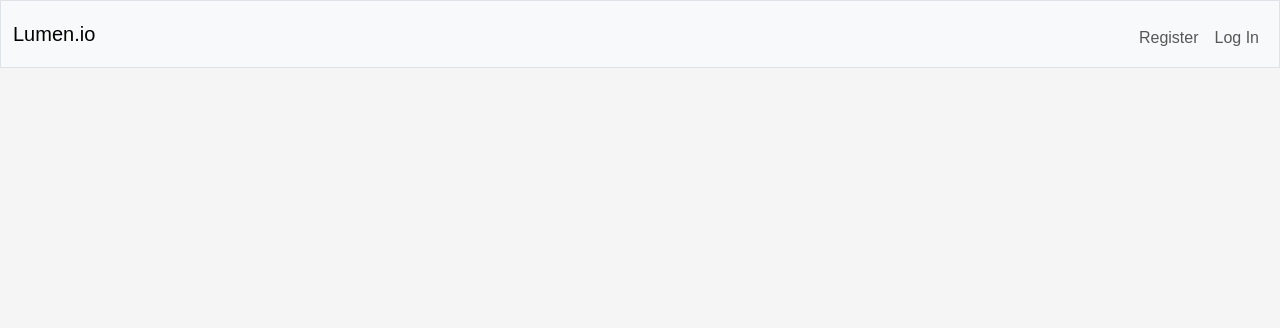
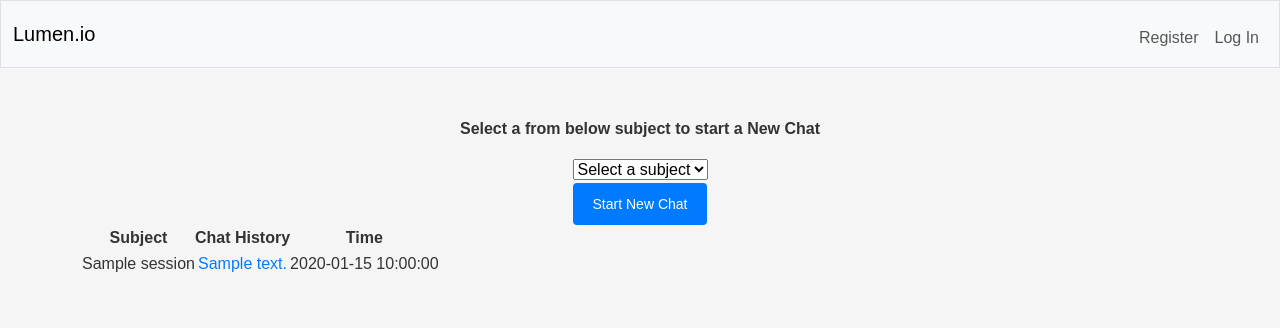
Before and after one commit to nadirrehman623-debug/Lumen, a Flask app: template templates/chat_history.html in a window 1280 px wide. Shown: the top 328 px of the page. Run offline with Flask 3, Linux system fonts and the light colour scheme; the template is opened without the code that fills it: most values are stand-ins (such as "Sample title", 1, 10 or a date in 2020); some libraries are stand-ins or nearby versions.

Commit message:
Added the chat : history and interface routes

```diff
--- a/app.py
+++ b/app.py
@@ -1,3 +1,5 @@
+import os
+
 from cs50 import SQL
 from openai import OpenAI
 from flask import Flask, flash, redirect, render_template, request, session, abort
@@ -17,7 +19,10 @@ Session(app)
 db = SQL("sqlite:///Lumen.db")
 
 # Initialize OpenAI client
-client = OpenAI()
+client = OpenAI(
+    api_key=os.environ["GROQ_API_KEY"],
+    base_url="https://api.groq.com/openai/v1"
+)
 
 # List of all valid subjects for users to choose from when setting up their account
 subjects = ["Math", "Philosophy", "Computer Science", "Biology", "Chemistry",
@@ -42,18 +47,39 @@ def index():
     else:
         rows = db.execute("SELECT subject FROM subjects WHERE user_id = ?", session["user_id"])
         if rows:
-            return redirect("/chat")
+            return redirect("/chat/history")
         else:
             return redirect("/setup")
 
 
-@app.route("/chat/history")
+@app.route("/chat/history", methods=["GET", "POST"])
 @login_required
 def chat_history():
-    """ View chat history """
+    """ Display chat history """
 
-    # Implementation for viewing chat history
-    pass
+    # if user reached route via POST (as by submitting a form via POST)
+    if request.method == "POST":
+        selected_subject = request.form.get("subject")
+        if not selected_subject:
+            flash("Subject is required", "error")
+            chat_sessions = db.execute("SELECT * FROM sessions WHERE user_id = ?", session["user_id"])
+            return render_template("chat_history.html", subjects=subjects, chat_sessions=chat_sessions)
+
+        # if the selected subject is in subjects table with current user's id, then add new chat session to sessions table
+        if db.execute("SELECT * FROM subjects WHERE user_id = ? AND subject = ?", session["user_id"], selected_subject):
+            db.execute("INSERT INTO sessions (user_id, subject_id) VALUES(?, ?)", session["user_id"], db.execute("SELECT id FROM subjects WHERE user_id = ? AND subject = ?", session["user_id"], selected_subject)[0]["id"])
+        # if the selected subject is not in subjects table with current user's id
+        else:
+            db.execute("INSERT INTO subjects (user_id, subject) VALUES(?, ?)", session["user_id"], selected_subject)
+            db.execute("INSERT INTO sessions (user_id, subject_id) VALUES(?, ?)", session["user_id"], db.execute("SELECT id FROM subjects WHERE user_id = ? AND subject = ?", session["user_id"], selected_subject)[0]["id"])
+
+        flash("New chat session started!", "success")
+        return redirect("/chat/new")
+
+    # if the user reached route via GET (as by clicking a link or via redirect)
+    else:
+        chat_sessions = db.execute("SELECT * FROM sessions WHERE user_id = ?", session["user_id"])
+        return render_template("chat_history.html", subjects=subjects, chat_sessions=chat_sessions)
 
 
 @app.route("/chat/new", methods=["GET", "POST"])
@@ -61,9 +87,9 @@ def chat_history():
 def chat_new():
     """ Chat interface for users to interact with the socratic AI asisstant """
 
-    system_prompt = "You are Lumen, a socratic AI assistant designed to help students learn by asking thought-provoking questions. " \
-                    "You have access to the user's selected subject for this session, which is " \
-                    "Never ever answer user's question directly. make sure to ask questions that guide the user to think critically and arrive at the answer on their own. " \
+    system_prompt = f"You are Lumen, a socratic AI assistant designed to help students learn by asking thought-provoking questions. " \
+                    "You have access to the user's selected subject for this session, which is {selected_subject}. " \
+                    "You must never answer user's question directly. make sure to ask questions that guide the user to think critically and arrive at the answer on their own. " \
                     "Always be respectful and encouraging in your responses yet display a socratic personality in your responses. Your goal is to foster a deep understanding of the subject matter and promote independent thinking. " \
                     "The user is a student seeking help with their studies, and you are here to assist them in their learning journey. if the user asks you a question urelated to the current subjects they are studying, " \
                     "respond with a gentle reminder to stay focused on their studies and ask if they have any questions related to the subjects they are studying. also if the user asks you to directly answer their question, " \
@@ -74,7 +100,7 @@ def chat_new():
         user_input = request.json.get("user_input")
         # call OpenAI API to generate response based on user input and user's selected subjects. The response should be in JSON format with a "response" key.
         response = client.chat.completions.create(
-            model="gpt-5",
+            model="llama-3.3-70b-versatile",
             messages=[
                 {"role": "system", "content": system_prompt},
                 {"role": "user", "content": user_input}
@@ -83,11 +109,18 @@ def chat_new():
 
         # For now, just render the chat interface. The actual chat functionality will be implemented in a future update.
         flash("Unknown error occurred", "error")
-        return redirect("/chat/new")
+        return redirect("/chat/new", response=response.choices[0].message.content)
 
+    # User reached route via GET (as by clicking a link or via redirect)
     else:
-     # For now, just render the chat interface. The actual chat functionality will be implemented in a future update.
-        return render_template("chat_interface.html")
+        response = client.chat.completions.create(
+            model="llama-3.3-70b-versatile",
+            messages=[
+                {"role": "system", "content": system_prompt},
+                {"role": "user", "content": "Greet the user and ask how you can assist them with their studies today."}
+            ]
+        )
+        return render_template("chat_interface.html", response=response.choices[0].message.content)
 
 
 @app.route("/chat/<session_id>", methods=["GET", "POST"])
@@ -95,8 +128,14 @@ def chat_new():
 def chat_session(session_id):
     """ View a specific chat session """
 
+    # if user reached route via POST (as by submitting a form via POST)
+    if request.method == "POST":
+        # Implementation for handling user input and generating response for a specific chat session
+        pass
+
     # Implementation for viewing a specific chat session
-    pass
+    else:
+        return render_template("chat_session.html", session_id=session_id)
 
 
 @app.route("/login", methods=["GET", "POST"])
@@ -167,7 +206,7 @@ def register():
 
         # Check if username already taken
         try:
-            db.execute("INSERT INTO users (username, hash) VALUES(?, ?)",
+            db.execute("INSERT INTO users (username, password_hash) VALUES(?, ?)",
                        request.form.get("username"), hash_pass)
             flash("Registration successful! Please setup your account.", "success")
             # Log the user in by remembering their user_id in session
--- /dev/null
+++ b/schema.sql
@@ -0,0 +1,40 @@
+-- schema for Lumen application
+-- for users table
+CREATE TABLE users (
+    id INTEGER PRIMARY KEY AUTOINCREMENT,
+    username TEXT NOT NULL UNIQUE,
+    email TEXT NOT NULL UNIQUE,
+    password_hash TEXT NOT NULL
+    );
+
+-- for subjects table
+CREATE TABLE subjects (
+    id INTEGER PRIMARY KEY AUTOINCREMENT,
+    subject TEXT NOT NULL,
+    user_id INTEGER NOT NULL,
+    session_id INTEGER,
+    FOREIGN KEY (user_id) REFERENCES users(id),
+    FOREIGN KEY (session_id) REFERENCES sessions(id)
+);
+
+-- for sessions table
+CREATE TABLE sessions (
+    id INTEGER PRIMARY KEY AUTOINCREMENT,
+    user_id INTEGER NOT NULL,
+    subject_id INTEGER NOT NULL,
+    created_at TIMESTAMP DEFAULT CURRENT_TIMESTAMP,
+    session_summary TEXT,
+    topics_covered TEXT,
+    FOREIGN KEY (user_id) REFERENCES users(id),
+    FOREIGN KEY (subject_id) REFERENCES subjects(id)
+);
+
+-- for messages table
+CREATE TABLE messages (
+    id INTEGER PRIMARY KEY AUTOINCREMENT,
+    session_id INTEGER NOT NULL,
+    role TEXT NOT NULL,
+    content TEXT NOT NULL,
+    created_at TIMESTAMP DEFAULT CURRENT_TIMESTAMP,
+    FOREIGN KEY (session_id) REFERENCES sessions(id)
+);
--- a/templates/chat_history.html
+++ b/templates/chat_history.html
@@ -2,7 +2,39 @@
 
 {% block title %}Chat History{% endblock %}
 
-{% block content %}
-<h1>Chat History</h1>
-<p>This page will display the user's chat history with the socratic AI assistant. Each entry will show the date and time of the chat session, as well as a brief summary of the conversation. Users can click on each entry to view the full conversation.</p>
+{% block main %}
+<p><b>Select a from below subject to start a New Chat</b></p>
+<form method="post" action="/chat/history">
+     <div>
+        <select name="subject">
+            <option value="" disabled selected>Select a subject</option>
+        {% for subject in subjects %}
+            <option value="{{ subject }}">{{ subject }}</option>
+        {% endfor %}
+        </select>
+    </div>
+    <input type="submit" value="Start New Chat">
+</form>
+{% if chat_sessions %}
+    <table>
+        <thead>
+            <tr>
+                <th>Subject</th>
+                <th>Chat History</th>
+                <th>Time</th>
+            </tr>
+        </thead>
+        <tbody>
+            {% for session in chat_sessions %}
+                <tr>
+                    <td>{{ session.subject }}</td>
+                    <td><a href="/chat/{{ session.id }}">{{ session.session_summary }}</a></td>
+                    <td>{{ session.created_at }}</td>
+                </tr>
+            {% endfor %}
+        </tbody>
+    </table>
+{% else %}
+    <p>No chat history found. Start a new chat to see your history here.</p>
+{% endif %}
 {% endblock %}
--- a/templates/chat_interface.html
+++ b/templates/chat_interface.html
@@ -6,5 +6,6 @@
 
 {% block main %}
     <h1 class="text-center">Chat Interface</h1>
-    <p class="text-center">This is where the chat interface will be implemented in a future update. For now, please check back later for updates on this feature.</p>
+    <p class="response">{{ response }}</p>
+
 {% endblock %}
```
